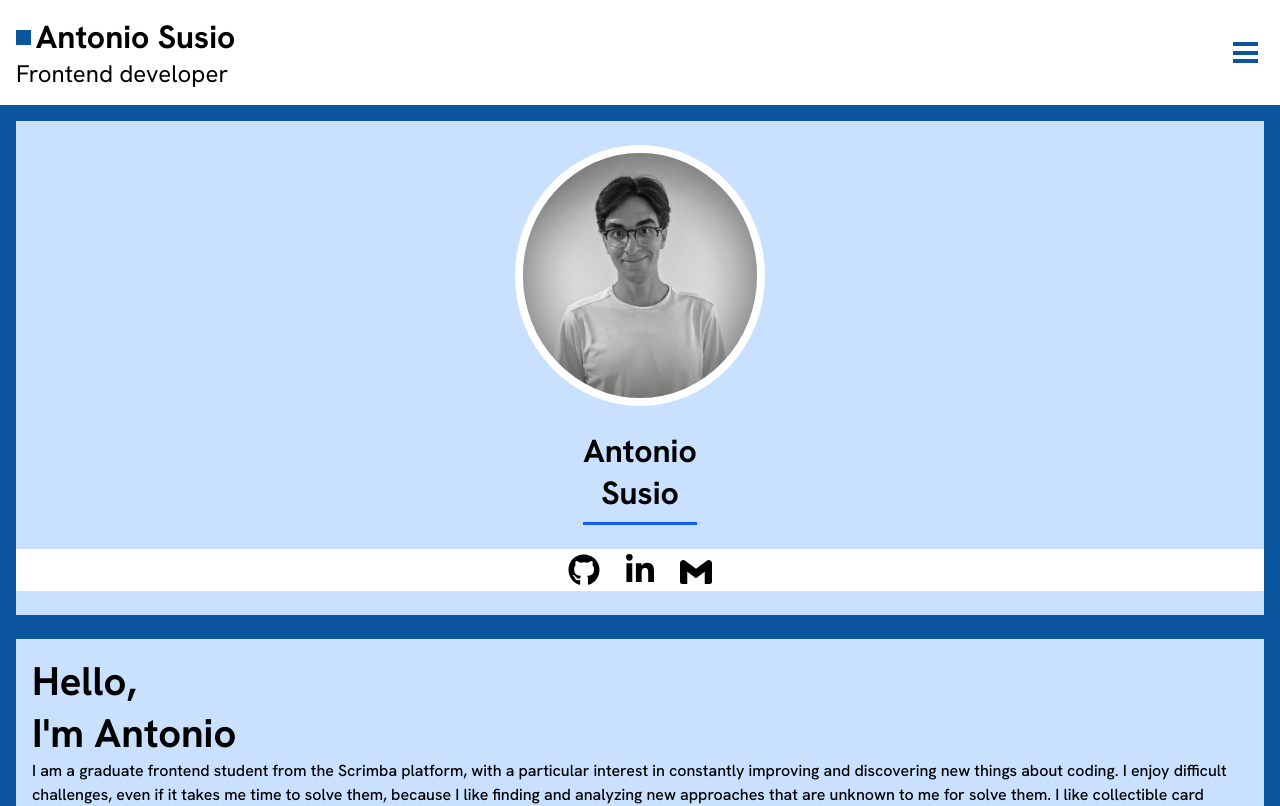
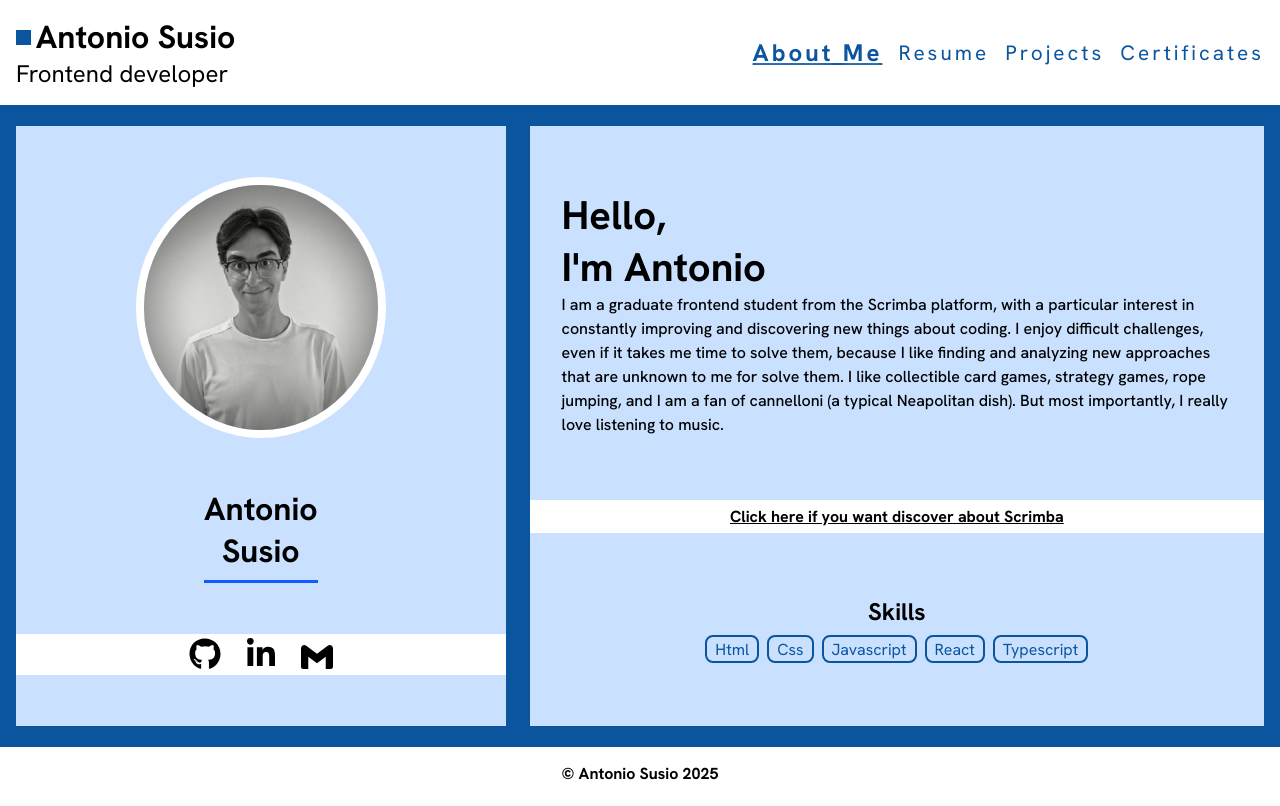
Before and after one commit to AntonioSusio/my-portfolio, a React (Vite) app: page / in a window 1280 px wide. Shown: the top 806 px of the page. Built offline with nearby package versions, Linux system fonts and the light colour scheme.

Commit message:
Added media query for tablet and larger screens

```diff
--- /dev/null
+++ b/src/aboutMeData.ts
@@ -0,0 +1,15 @@
+export interface Data {
+  name: string;
+  secondName: string;
+  description: string;
+  skills: string[];
+}
+
+const data: Data = {
+  name: "Antonio",
+  secondName: "Susio",
+  description: "I am a graduate frontend student from the Scrimba platform, with a particular interest in constantly improving and discovering new things about coding. I enjoy difficult challenges, even if it takes me time to solve them, because I like finding and analyzing new approaches that are unknown to me for solve them. I like collectible card games, strategy games, rope jumping, and I am a fan of cannelloni (a typical Neapolitan dish). But most importantly, I really love listening to music.",
+  skills: ["Html", "Css", "Javascript", "React", "Typescript"]
+};
+
+export default data;
--- a/src/components/Header.tsx
+++ b/src/components/Header.tsx
@@ -15,13 +15,13 @@ export default function Header() {
         <h2 className="heading-role">Frontend developer</h2>
       </div>
 
+      <Navbar menu={menu} setMenu={setMenu} />
+
       <button onClick={openMenu} className="open-menu-button flex flex-col">
         <span className="hamburger-menu-string-1"></span>
         <span className="hamburger-menu-string-2"></span>
         <span className="hamburger-menu-string-3"></span>
       </button>
-
-      <Navbar menu={menu} setMenu={setMenu} />
     </header>
   );
 }
--- a/src/components/Navbar.tsx
+++ b/src/components/Navbar.tsx
@@ -8,7 +8,7 @@ type MenuProps = {
 
 export default function Navbar({ menu, setMenu }: MenuProps) {
   const activeStyles = {
-    fontSize: "2rem",
+    fontSize: "1.5rem",
     fontWeight: "bold",
     textDecoration: "underline",
     textShadow: "1px 1px 11px var(--primary-color)",
@@ -29,6 +29,7 @@ export default function Navbar({ menu, setMenu }: MenuProps) {
           <NavLink
             to="/"
             style={({ isActive }) => (isActive ? activeStyles : undefined)}
+            onClick={closeMenu}
           >
             About Me
           </NavLink>
@@ -38,6 +39,7 @@ export default function Navbar({ menu, setMenu }: MenuProps) {
           <NavLink
             to="resume"
             style={({ isActive }) => (isActive ? activeStyles : undefined)}
+            onClick={closeMenu}
           >
             Resume
           </NavLink>
@@ -47,6 +49,7 @@ export default function Navbar({ menu, setMenu }: MenuProps) {
           <NavLink
             to="projects"
             style={({ isActive }) => (isActive ? activeStyles : undefined)}
+            onClick={closeMenu}
           >
             Projects
           </NavLink>
@@ -56,6 +59,7 @@ export default function Navbar({ menu, setMenu }: MenuProps) {
           <NavLink
             to="certificates"
             style={({ isActive }) => (isActive ? activeStyles : undefined)}
+            onClick={closeMenu}
           >
             Certificates
           </NavLink>
--- a/src/index.css
+++ b/src/index.css
@@ -191,6 +191,7 @@ img {
   left: 0;
   transform:translateX(100%);
   transition: .3s ease-in-out;
+  z-index: 2;
 }
 
 .menu-open {
@@ -287,10 +288,11 @@ img {
 .description-card {
   padding: 1rem 0;
   gap: 1rem;
+  align-items: center;
 }
 
 .description-container {
-  padding: 0 1rem;
+  padding: 0 2rem;
 }
 
 .about-presentation span {
@@ -298,9 +300,27 @@ img {
 }
 
 .scrimba-link-container {
+  padding: 0.4rem 0.5rem;
+  justify-content: center;
   width: 100%;
-  padding: 0.4rem 0;
+}
+
+.skills-section {
+  align-items: center;
+  gap: 0.5rem;
+}
+
+.skills-container {
+  gap: 0.5rem;
+  flex-wrap: wrap;
   justify-content: center;
+}
+
+.skill {
+  color: var(--secondary-color);
+  border: 2px solid var(--secondary-color);
+  border-radius: 8px;
+  padding: 0.1rem 0.5rem;
 }
 
 /* Resume section */
@@ -410,10 +430,10 @@ img {
   position: absolute;
   top: 0;
   bottom: 0;
-  padding: 1rem;
+  padding: 0.5rem;
+  z-index: 1;
   cursor: pointer;
   transition: .3s ease-in-out;
-  z-index: 1;
 }
 
 .carousel-button:hover {
@@ -427,3 +447,71 @@ img {
 .carousel-right-button{
   right: 0;
 }
+
+/* 778px or above */
+@media(min-width: 48.625rem) {
+  .about-section,
+  .resume-section,
+  .projects-section,
+  .certificates-section {
+    width: 60%;
+    height: 600px;
+  }
+
+  .resume-section,
+  .projects-section {
+    overflow-y: scroll;
+  }
+
+  .main-section {
+    flex-direction: row;
+    align-items: center;
+    justify-content: center;
+  }
+
+  .info-card {
+    width: 40%;
+    height: 600px;
+    justify-content: space-evenly;
+  }
+
+  /* About section */
+  .description-card {
+    height: 100%;
+    justify-content: space-evenly;
+  }
+
+  /* Certificates section */
+  .carousel-container {
+    margin: auto;
+    max-width: 800px;
+  }
+}
+
+/* 992px or above */
+@media(min-width: 62rem) {
+  /* Header */
+  .open-menu-button,
+  .close-menu-button {
+    display: none;
+  }
+
+  .header-navbar {
+    all: unset;
+  }
+
+  .links-list {
+    flex-direction: row;
+    gap: 1rem;
+  }
+
+  .links-list li > a {
+    font-size: 1.3rem;
+    color: var(--secondary-color);
+  }
+
+  /* Certificates section */
+  .carousel-container{
+    max-width: 900px;
+  }
+}
--- a/src/pages/About.tsx
+++ b/src/pages/About.tsx
@@ -1,23 +1,15 @@
 import { Link } from "react-router-dom";
+import data from "../aboutMeData";
 
 export default function About() {
   return (
     <section className="about-section">
       <div className="description-card flex flex-col">
-        <div className="description-container">
+        <div className="description-container flex flex-col">
           <h2 className="about-presentation">
-            <span>Hello,</span> <span>I'm Antonio</span>
+            <span>Hello,</span> <span>I'm {data.name}</span>
           </h2>
-          <p className="about-description">
-            I am a graduate frontend student from the Scrimba platform, with a
-            particular interest in constantly improving and discovering new
-            things about coding. I enjoy difficult challenges, even if it takes
-            me time to solve them, because I like finding and analyzing new
-            approaches that are unknown to me for solve them. I like collectible
-            card games, strategy games, rope jumping, and I am a fan of
-            cannelloni (a typical Neapolitan dish). But most importantly, I
-            really love listening to music.
-          </p>
+          <p className="about-description">{data.description}</p>
         </div>
 
         <div className="scrimba-link-container flex">
@@ -29,6 +21,15 @@ export default function About() {
             Click here if you want discover about Scrimba
           </Link>
         </div>
+
+        <div className="skills-section flex flex-col">
+          <h2>Skills</h2>
+          <div className="skills-container flex">
+            {data.skills.map((skill) => (
+              <p className="skill">{skill}</p>
+            ))}
+          </div>
+        </div>
       </div>
     </section>
   );
```
